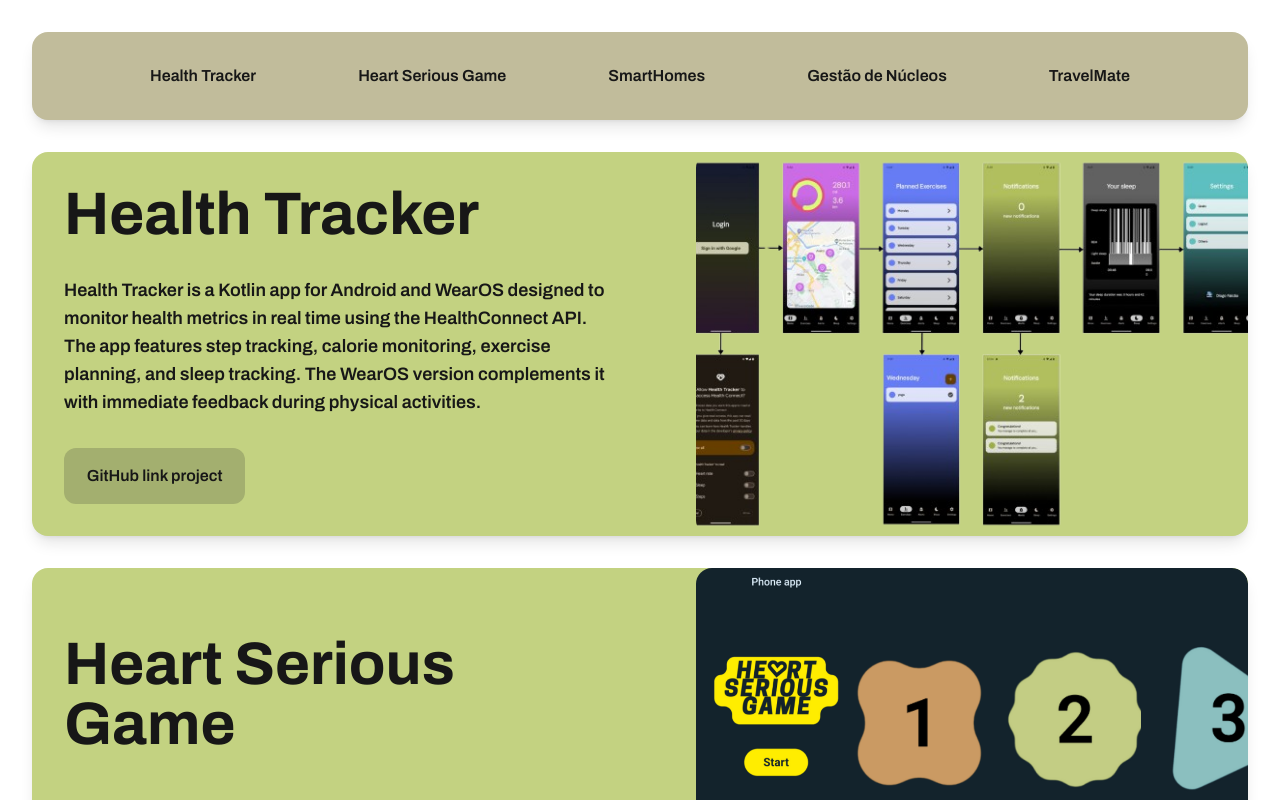
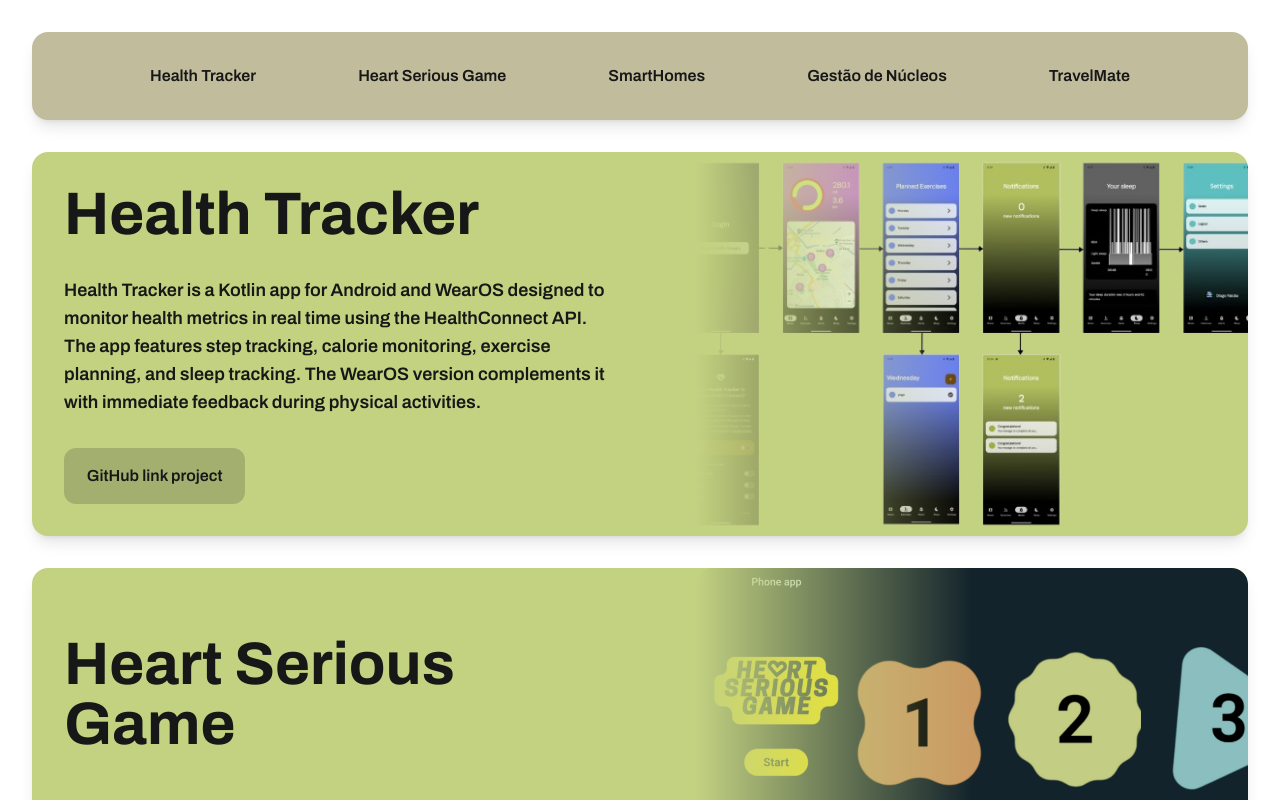
Before and after one commit to falcaodiogo/falcaodiogo.github.io, a Next.js app in the folder portfolio/: page /university in a window 1280 px wide. Shown: the top 800 px of the page. Built offline with nearby package versions, Linux system fonts and the light colour scheme.

Commit message:
primary fade

```diff
--- a/portfolio/app/components/projectsCard.tsx
+++ b/portfolio/app/components/projectsCard.tsx
@@ -2,7 +2,6 @@
 
 import { motion } from "framer-motion";
 import Image, { StaticImageData } from "next/image";
-import { Element } from "react-scroll";
 
 const ProjectsCard = ({
   name,
@@ -50,7 +49,7 @@
             height={400}
           />
           <div
-            className={`absolute inset-0 bg-gradient-to-r from-${bgColor.replace("bg-", "")} via-transparent to-transparent`}
+            className={`absolute inset-0 bg-gradient-to-r from-primary via-transparent to-transparent`}
           ></div>
         </div>
       </div>
```
